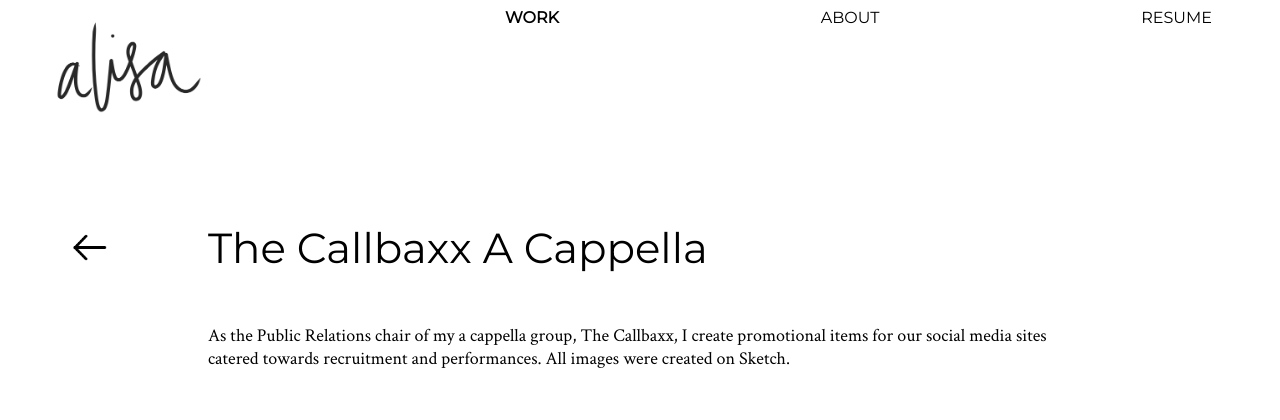
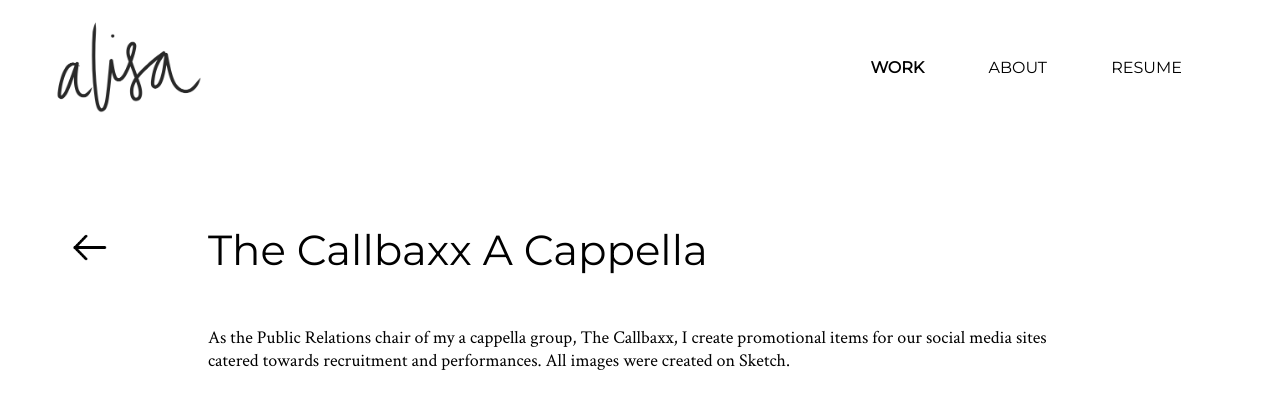
Before and after one commit to alisa-wong/alisa-wong.github.io, a PHP site: page /projects/callbaxx.html in a window 1280 px wide. Shown: the top 420 px of the page. Run offline with PHP 8.4, Linux system fonts and the light colour scheme.

Commit message:
styling changes

```diff
--- a/projects/callbaxx.html
+++ b/projects/callbaxx.html
@@ -13,10 +13,16 @@
 <body>
 
     <nav>
-        <li><a href='../index.html'><img src='../images/signature.png'></a>
-        <li class='current'><a href='../index.html'>Work</a>
-        <li><a href='../about.html'>About</a>
-        <li><a href='media/AlisaWong_Resume.pdf' target='_blank'>Resume</a>
+        <div id='nav'>
+            <div><li><a href='../index.html'><img src='../images/signature.png'></a></div>
+            <div>
+                <ul>
+                    <li class='current'><a href='../index.html'>Work</a>
+                    <li><a href='../about.html'>About</a>
+                    <li><a href='media/AlisaWong_Resume.pdf' target='_blank'>Resume</a>
+                </ul>
+            </div>
+        </div>
     </nav>
 
 
--- a/styles/styles.css
+++ b/styles/styles.css
@@ -16,17 +16,18 @@
 }
 
 /** Navigation Styling */
-nav {
+#nav {
     display: flex;
+    flex-direction: row;
     justify-content: space-between;
-    z-index: 0;
 }
 
-nav ul {
-    margin-top: 30px;
+#nav ul {
+    margin-top: 50px;
+    margin-right: 30px;
 }
 
-nav li {
+#nav li {
     list-style-type: none;
     display: inline;
     margin-right: 60px;
@@ -107,13 +108,14 @@
 .photos {
     display: flex;
     flex-direction: row;
-    justify-content: space-evenly;
+    justify-content: center;
     margin-top: 75px;
     margin-bottom: 30px;
 }
 
 .photos img {
     height: 200px;
+    margin: auto 10px;
 }
 
 .caption {
```
Also changed, not shown: about.html (+10 -4 lines), index.html (+10 -4 lines).
